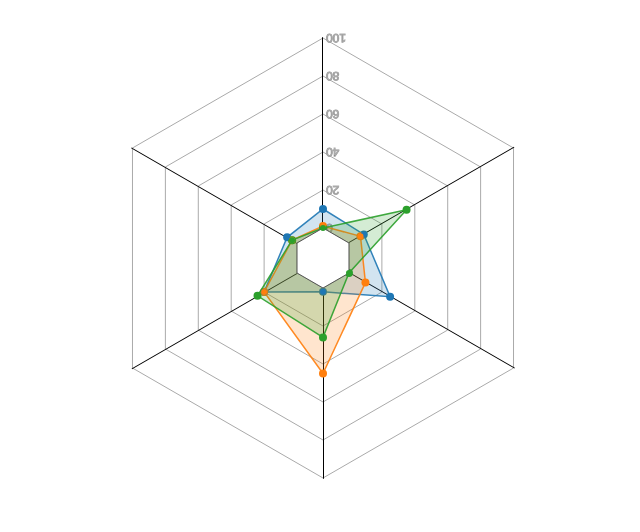
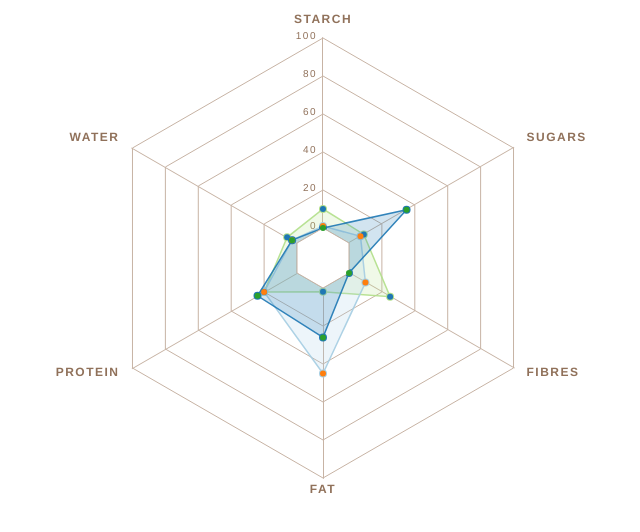
Before and after one commit to jonasoesch/InfVis-nutrition, a plain HTML site: page single-spider.html in a window 1280 px wide. Shown: the whole page, without its empty margins (165-805 px from the left). Drawn offline with Linux system fonts and the light colour scheme.

Commit message:
right colors for categories in single chart

```diff
--- a/single-spider.css
+++ b/single-spider.css
@@ -3,27 +3,34 @@ path {
 }
 
 text {
-    font-family: Avenir, "Helvetica Neue", Helvetica, Arial, sans-serif;
+    font-family: "Avenir Next", "Helvetica Neue", Helvetica, Arial, sans-serif;
     font-size: 12px;
-
+    letter-spacing: 1.5px;
 }
 
-.axis {
-    stroke: #aaa;
+.tick text {
+    font-size: 10px;
+    font-weight: "Normal";
+}
+
+
+.axis .domain, .guiding-line, .center-polygon {
+    stroke: #C7B3A4;
+    stroke-width: 1px;
+}
+
+
+.axis-text, .tick text {
+    fill: #90715A;
+    opacity: 1;
 }
 
 .axis-text {
-    opacity: 1;
-}
-
-.guiding-line {
-    stroke: #aaa;
+    font-weight: 600;
 }
 
 .center-polygon {
     fill: white;
-    stroke: #555;
-    stroke-width: 1;
 }
 
 .food-polygon {
--- a/single-spider.js
+++ b/single-spider.js
@@ -15,11 +15,30 @@ function preprocess(d) {
         fat: parseValue(d["fat, total"]),
         protein: parseValue(d.protein),
         water: parseValue(d.water),
+        category: d['category'],
         // carbohydrates: parseValue(d["carbohydrates, available"])
     };
 }
 
-d3.csv('data/generic_foods.csv', preprocess, function (err, foods) {
+
+
+var categoryColors = [
+    '#b2df8a', // light green
+    '#fb9a99', // rose
+    '#cab2d6', // mauve
+    '#a6cee3', // light blue
+    '#fdbf6f', // yellow
+    '#e31a1c', // red
+    '#6a3d9a', // violet
+    '#33a02c', // dark green
+    '#1f78b4', // dark blue
+    '#ff7f00', // orange
+];
+
+
+d3.tsv('data/food-data.txt', preprocess, function (err, foods) {
+
+    let mainCategories = getMainCategories(foods);
 
     let includedFoods = [
         'Bohne, grün, getrocknet',
@@ -28,8 +47,14 @@ d3.csv('data/generic_foods.csv', preprocess, function (err, foods) {
     ];
     foods = foods.filter(food => includedFoods.indexOf(food.name) !== -1);
 
+
+
+    let colorScale = d3.scaleOrdinal()
+        .domain(mainCategories)
+        .range(categoryColors);
+
     // 'Global' variables used in most methods.
-    let axesNames = d3.keys(foods[0]).filter(key => key !== 'name');
+    let axesNames = d3.keys(foods[0]).filter( function(key)  { return (key !== 'name' && key !== 'category') });
     let dTheta = 2 * Math.PI / axesNames.length;
     let axesAngles = axesNames.map((key, idx) => idx * dTheta);
     let margin = { top: 30, right: 30, bottom: 30, left: 30 },
@@ -70,11 +95,12 @@ d3.csv('data/generic_foods.csv', preprocess, function (err, foods) {
     function drawPolygons(polygonsGroup) {
 
         foods.forEach(function (food, idx) {
-            console.log(getPolygonPoints(food));
+
+
             polygonsGroup.append('polygon')
                 .attr('class', 'food-polygon')
-                .attr('stroke', d3.schemeCategory10[idx])
-                .attr('fill', d3.schemeCategory10[idx])
+                .attr('stroke', colorScale(food.category))
+                .attr('fill', colorScale(food.category))
                 .attr('points', getPolygonPoints(food));
 
             getPolygonPoints(food).forEach(function(point, index) {
@@ -83,7 +109,7 @@ d3.csv('data/generic_foods.csv', preprocess, function (err, foods) {
                     .attr('cx', point[0])
                     .attr('cy', point[1])
                     .attr('r', 4)
-                    .attr('fill', d3.schemeCategory10[idx]);
+                    .attr('fill', colorScale(food.category));
             });
         });
     }
@@ -95,11 +121,14 @@ d3.csv('data/generic_foods.csv', preprocess, function (err, foods) {
             var axisSelection = spiderChart.append('g')
                 .attr('class', 'axis')
                 .attr('transform', 'rotate(' + adaptedAxesAngles[idx] + ')')
-                .call(axis)
-                .selectAll('text');
+                .call(axis);
 
             axisSelection.selectAll("text")
-                .attr("transform", "rotate(180)");
+                .attr("transform", "rotate(180), translate(-3, -3)")
+
+
+            axisSelection.selectAll(".domain")
+                .attr('stroke', '');
 
             axisSelection.append('text')
                 .attr('class', 'axis-text')
@@ -214,3 +243,14 @@ d3.csv('data/generic_foods.csv', preprocess, function (err, foods) {
         }
     }
 });
+
+
+function getMainCategories(foods) {
+    let categories = [];
+    foods.forEach(function (food) {
+        if (categories.indexOf(food.category) === -1) {
+            categories.push(food.category);
+        }
+    });
+    return categories;
+}
```
